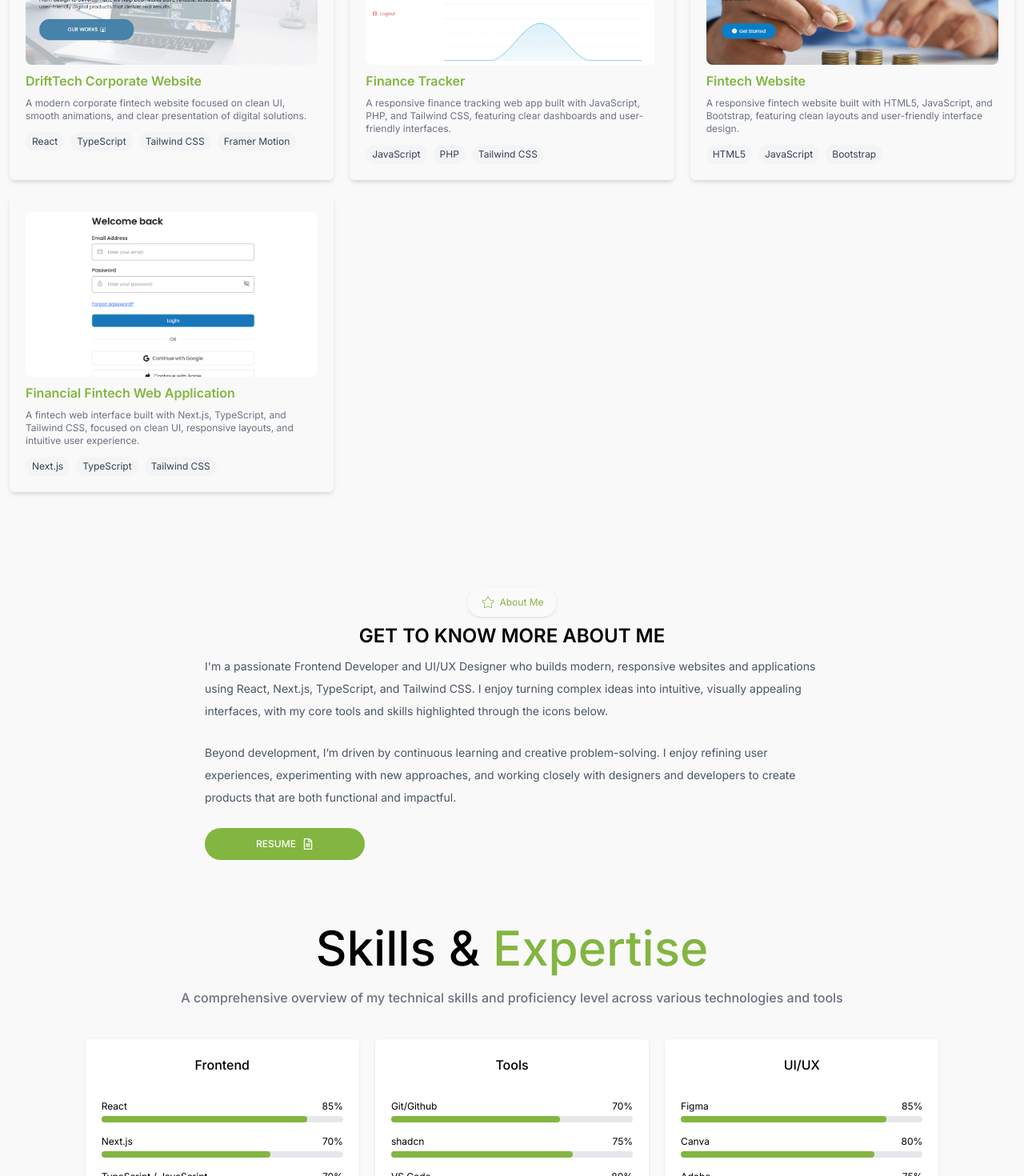
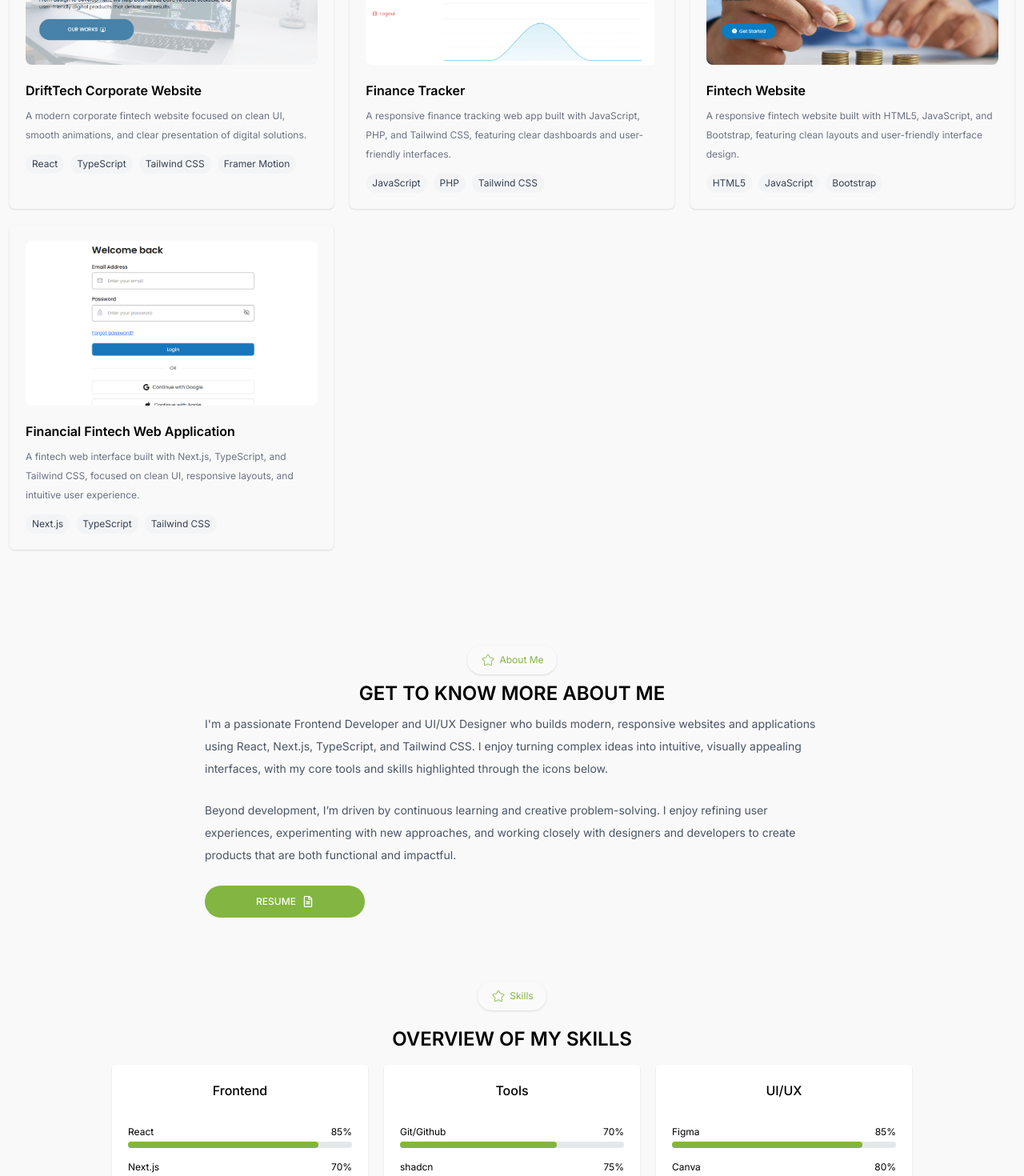
Before and after one commit to Joshua-olagunju/REACT-PORTFOLIO, a React (Vite) app: page / in a window 1280 px wide. Shown: the part 900-2370 px from the top of the page at 80% size. Built offline with nearby package versions, Linux system fonts and the light colour scheme.

Commit message:
working on settings and the whole user details

```diff
--- a/src/pages/project.tsx
+++ b/src/pages/project.tsx
@@ -23,7 +23,7 @@ export function Project() {
 
       {/* Grid */}
       <div className="max-w-7xl mx-auto mt-5 grid grid-cols-1 md:grid-cols-2 lg:grid-cols-3 gap-5 md:gap-5">
-        <div className="p-5 shadow-md rounded-md">
+        <div className="p-5 shadow-sm rounded-md">
           <div className="relative">
             <div className="rounded-lg overflow-hidden aspect-video ">
               <img
@@ -45,12 +45,12 @@ export function Project() {
             </div>
           </div>
 
-          <div className="flex flex-col gap-2 mt-2">
-            <p className="font-[600] text-[#83b541]">
+          <div className="flex flex-col gap-2 mt-5">
+            <p className="font-[600] ">
               DriftTech Corporate Website
             </p>
 
-            <p className="text-xs text-gray-500">
+            <p className="text-xs text-gray-500 leading-loose">
               A modern corporate fintech website focused on clean UI, smooth
               animations, and clear presentation of digital solutions.
             </p>
@@ -73,7 +73,7 @@ export function Project() {
           </div>
         </div>
 
-        <div className="p-5 shadow-md rounded-md">
+        <div className="p-5 shadow-sm rounded-md">
           <div className="relative">
             <div className="rounded-lg overflow-hidden aspect-video">
               <img
@@ -94,9 +94,9 @@ export function Project() {
               />
             </div>
           </div>
-          <div className="flex flex-col gap-2 mt-2">
-            <p className="font-[600] text-[#83b541]">Finance Tracker</p>
-            <p className="text-xs text-gray-500">
+          <div className="flex flex-col gap-2 mt-5">
+            <p className="font-[600]  ">Finance Tracker</p>
+            <p className="text-xs text-gray-500 leading-loose">
               A responsive finance tracking web app built with JavaScript, PHP,
               and Tailwind CSS, featuring clear dashboards and user-friendly
               interfaces.
@@ -117,7 +117,7 @@ export function Project() {
           </div>
         </div>
 
-        <div className="p-5 shadow-md rounded-md">
+        <div className="p-5 shadow-sm rounded-md">
           <div className="relative">
             <div className="rounded-lg overflow-hidden aspect-video">
               <img
@@ -138,9 +138,9 @@ export function Project() {
               />
             </div>
           </div>
-          <div className="flex flex-col gap-2 mt-2">
-            <p className="font-[600] text-[#83b541]">Fintech Website</p>
-            <p className="text-xs text-gray-500">
+          <div className="flex flex-col gap-2 mt-5">
+            <p className="font-[600]  ">Fintech Website</p>
+            <p className="text-xs text-gray-500 leading-loose">
               A responsive fintech website built with HTML5, JavaScript, and
               Bootstrap, featuring clean layouts and user-friendly interface
               design.
@@ -161,7 +161,7 @@ export function Project() {
           </div>
         </div>
 
-        <div className="p-5 shadow-md rounded-md">
+        <div className="p-5 shadow-sm rounded-md">
           <div className="relative">
             <div className="rounded-lg overflow-hidden aspect-video ">
               <img
@@ -182,13 +182,13 @@ export function Project() {
               />
             </div>
           </div>
-          <div className="flex flex-col gap-2 mt-2">
-            <p className="font-[600] text-[#83b541]">
+          <div className="flex flex-col gap-2 mt-5">
+            <p className="font-[600]  ">
               {" "}
               Financial Fintech Web Application
             </p>
 
-            <p className="text-xs text-gray-500">
+            <p className="text-xs text-gray-500 leading-loose">
               A fintech web interface built with Next.js, TypeScript, and
               Tailwind CSS, focused on clean UI, responsive layouts, and
               intuitive user experience.
--- a/src/pages/skill.tsx
+++ b/src/pages/skill.tsx
@@ -1,3 +1,5 @@
+import { CiStar } from "react-icons/ci";
+
 // ==================================
 // Skill Component
 // ==================================
@@ -7,21 +9,19 @@ export function Skill() {
   // ==================================
   return (
     <>
-      <div className="flex flex-col gap-10 w-full  !mx-5 lg:w-5/6 !mx-auto justify-center items-center" id="skills">
-        <div className=" !text-center  flex flex-col gap-5 !mx-5">
-          <h1 className="text-6xl text-start md:text-center font-[500] mb-0">
-            Skills & <span className="text-[#83b541]">Expertise</span>
-          </h1>
-
-          <div className="flex flex-col gap-2 items-center text-start md:text-center justify-center  ">
-            <h3 className="text-1xl font-[500] text-gray-500">
-              A comprehensive overview of my technical skills and proficiency
-              level across various technologies and tools
-            </h3>
+      <section className="max-w-5xl mx-auto  px-3">
+        <div id="skills">
+          <div className="text-xs text-[#83b541] mb-5 bg-white/10 shadow flex items-center justify-center py-2 px-4 gap-1 rounded-full   w-fit mx-auto border-[#4682A9]/20">
+            <CiStar className="text-center" size={20} />
+           Skills
           </div>
+          <div className="text-center mb-4">
+            <h4 className="text-2xl font-[600] text-center">
+              OVERVIEW OF MY SKILLS
+            </h4>
           </div>
 
-        <div className="w-full !mx-5 flex flex-col gap-5 md:flex-row justify-center items-center">
+          <div className="w-full  flex flex-col gap-5 md:flex-row justify-center items-center">
             <div className="shadow-sm p-5 rounded flex gap-3 bg-white flex-col w-full ">
               <div className="mb-5 text-center text-1xl font-[500]">
                 <h1>Frontend</h1>
@@ -192,6 +192,7 @@ export function Skill() {
             </div>
           </div>
         </div>
+      </section>
     </>
   );
 }
```
Lines whose indentation alone changed are shown as unchanged.
